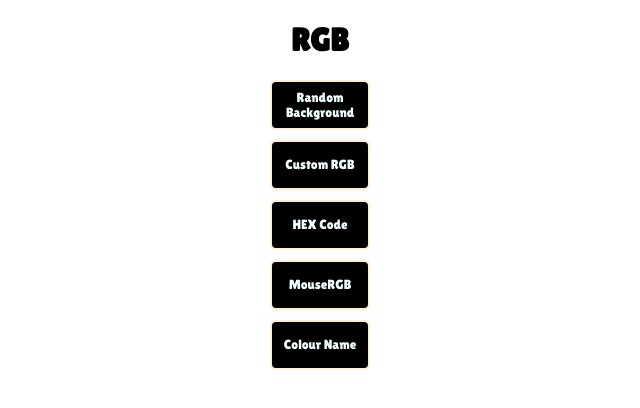
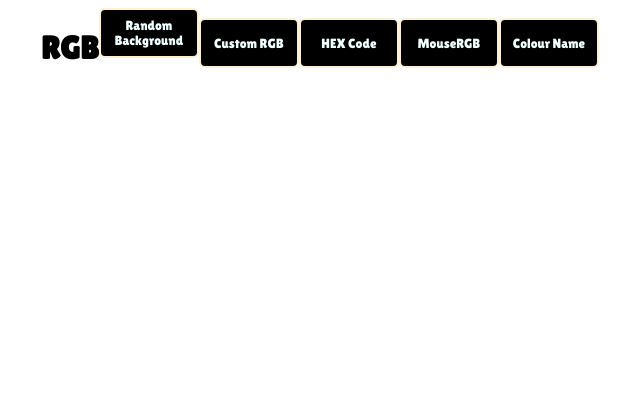
Before and after one commit to Simple-percy/Background-changer, a plain HTML site: page index.html in a window 1280 px wide. Shown: the whole page, without its empty margins (320-960 px from the left). Drawn offline with Linux system fonts and the light colour scheme.

Commit message:
Update style.css
Centered the options

```diff
--- a/style.css
+++ b/style.css
@@ -4,7 +4,9 @@ body {
     text-align: center;
     font-family: "Lilita One", sans-serif;
   font-weight: 400;
-  font-style: normal
+  font-style: normal;
+display: flex;
+    justify-content: center;
 }
 
 #changeColor {
```
